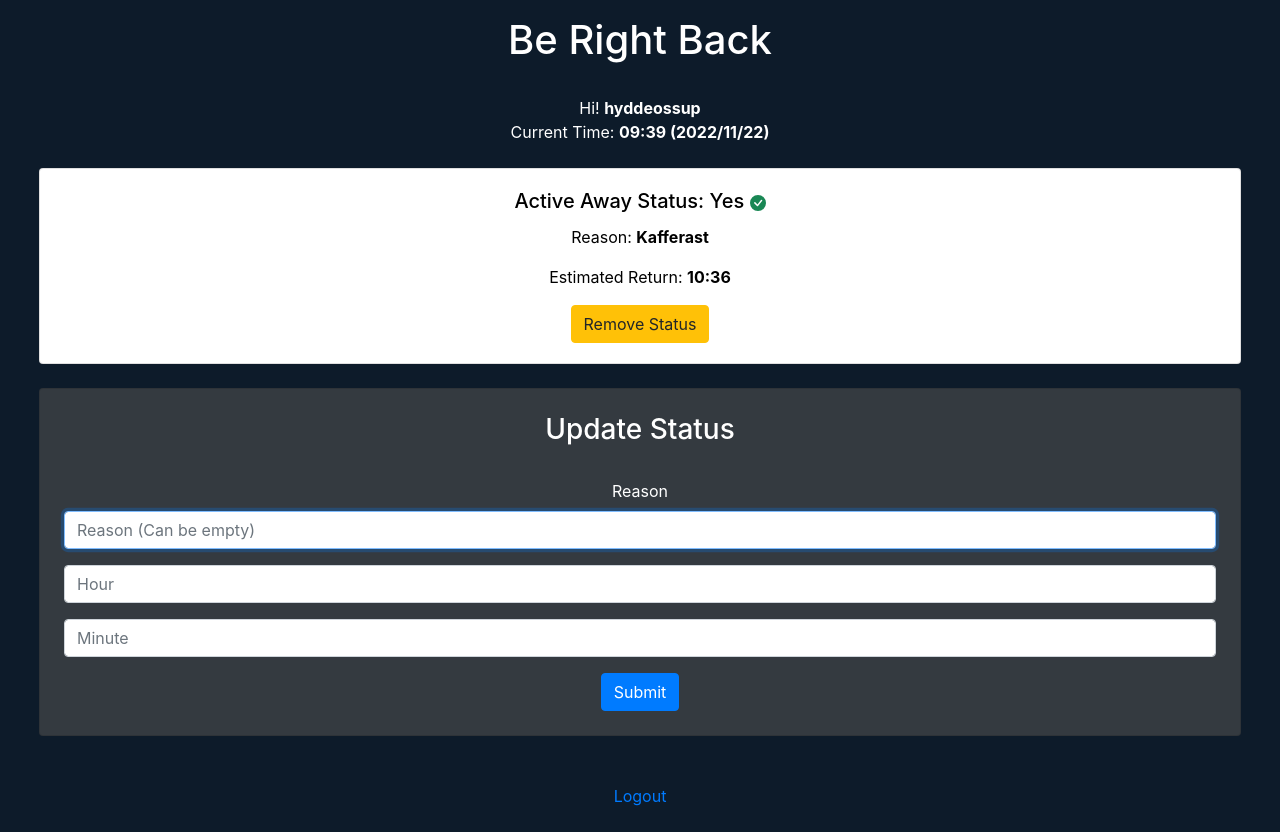
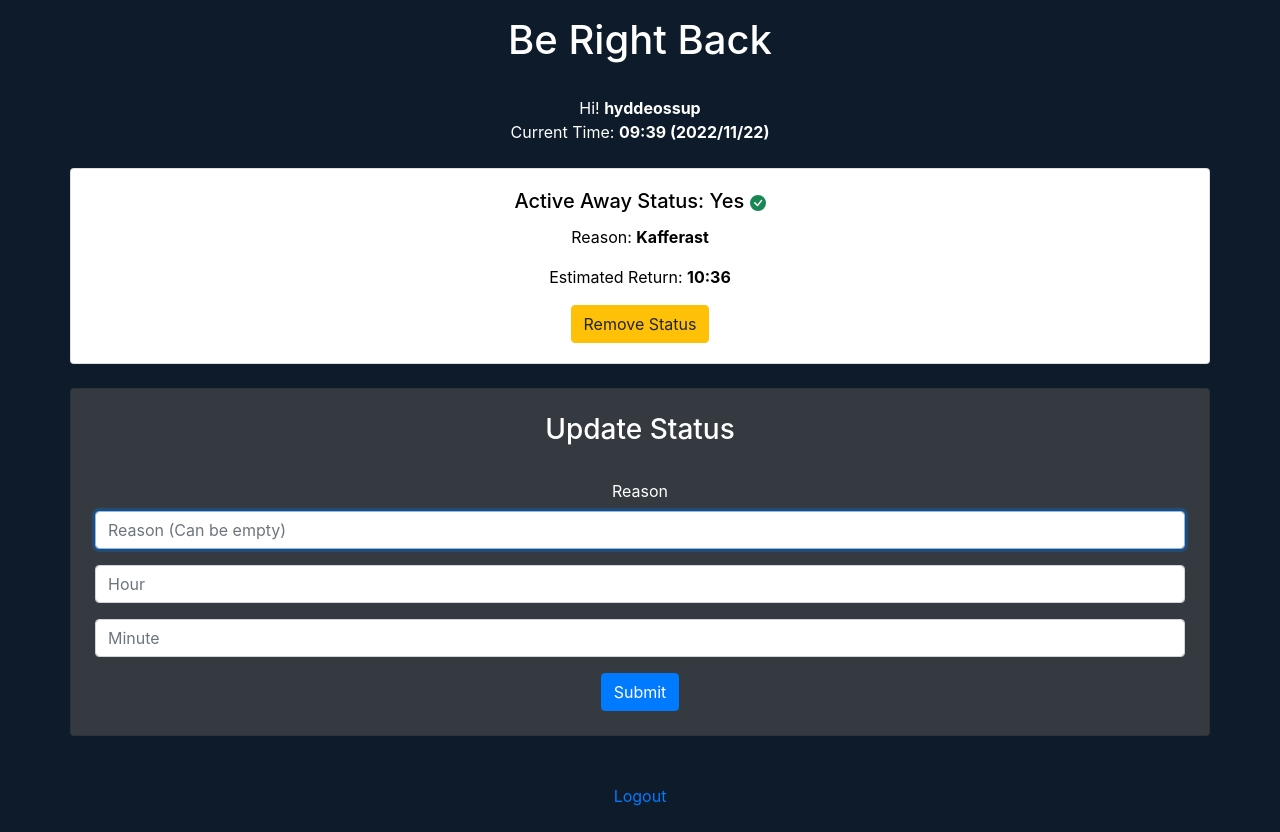
Before and after one commit to hyddeos/Be-Right-Back, a Django app: page / in a window 1280 px wide. Run offline with Django 4.2, Linux system fonts and the light colour scheme; a user stored in the database is signed in; data comes from the database, SQL or seed files in the repository; both versions use the stored data as it was after the commit; parts of the project's set-up code (start-up, migrations or seed data) failed here and were passed over; some libraries are stand-ins or nearby versions.

Commit message:
css changes for better moblie experience

```diff
--- a/brb/templates/brb/index.html
+++ b/brb/templates/brb/index.html
@@ -8,7 +8,7 @@
             </br>
             Current Time: <strong>{{ time|date:'H:i (Y/m/d)' }}</strong></br></br>
             {% if status %}
-                <div class="card mx-auto container-s" >
+                <div class="card mx-auto container-sm" >
                     <div class="card-body">
                         <h5 class="card-title" style="color: black;">Active Away Status: Yes <svg xmlns="http://www.w3.org/2000/svg" width="16" height="16" fill="#198754" class="bi bi-check-circle-fill" viewBox="0 0 16 16">
                             <path d="M16 8A8 8 0 1 1 0 8a8 8 0 0 1 16 0zm-3.97-3.03a.75.75 0 0 0-1.08.022L7.477 9.417 5.384 7.323a.75.75 0 0 0-1.06 1.06L6.97 11.03a.75.75 0 0 0 1.079-.02l3.992-4.99a.75.75 0 0 0-.01-1.05z"/>
@@ -23,8 +23,8 @@
                 </div>
                 <br>
             {% else %}
-                <div class="card mx-auto container-s">
-                    <div class="card-body container-s">
+                <div class="card mx-auto container-sm">
+                    <div class="card-body">
                         <h5 class="card-title" style="color: black;">Active Away Status: No <svg xmlns="http://www.w3.org/2000/svg" width="16" height="16" fill="red" class="bi bi-slash-circle-fill" viewBox="0 0 16 16">
                             <path d="M16 8A8 8 0 1 1 0 8a8 8 0 0 1 16 0zm-4.646-2.646a.5.5 0 0 0-.708-.708l-6 6a.5.5 0 0 0 .708.708l6-6z"/>
                             </svg></h5>
@@ -33,7 +33,7 @@
                 </br>
             {% endif %}
             <strong>{{ message }}</strong>
-            <div class="card mx-auto bg-dark text-bg-dark p-4 container-s">
+            <div class="card mx-auto bg-dark text-bg-dark p-4 container-sm">
                 {% if status %}<h3>Update Status</h3>{% else %} <h3>New Status</h3>{% endif %}</br>
 
                 <form action="{% url 'startpage' %}" method="post">
```
Also changed, not shown: db.sqlite3.
